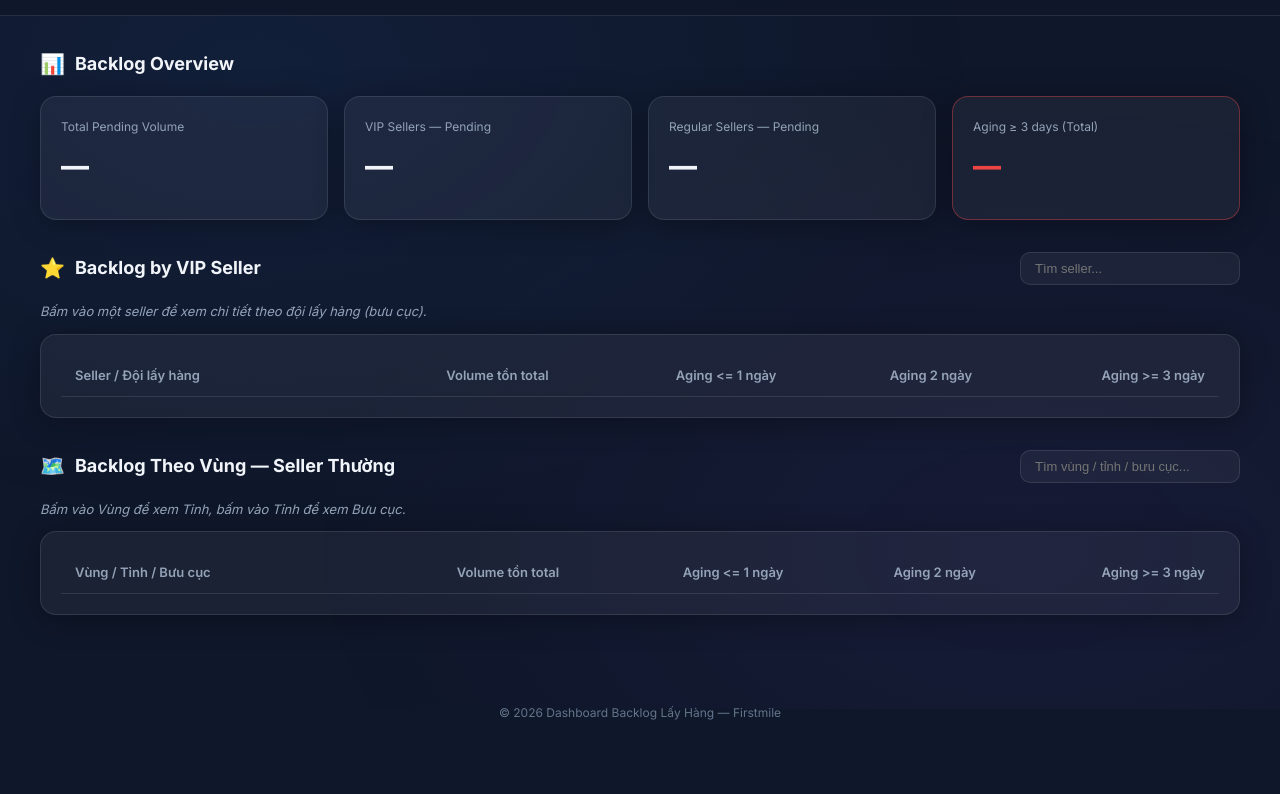
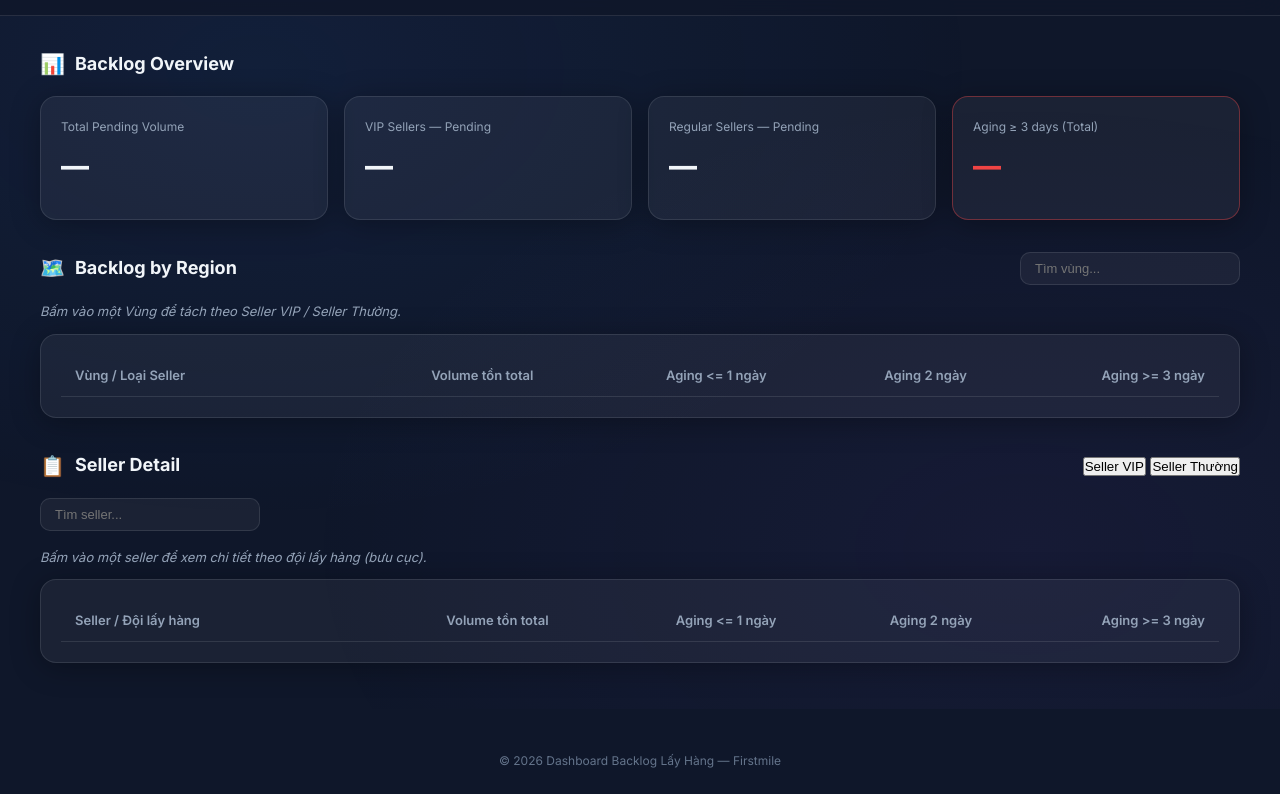
Before and after one commit to Myletuyen/Report-Pickup, a website: page index.html in a window 1280 px wide. Shown: the part 91-885 px from the top of the page. Before the commit the page ends 837 px from the top, so only its background shows below. Drawn offline with Linux system fonts and the light colour scheme; no server answers.

Commit message:
Update index.html

```diff
--- a/index.html
+++ b/index.html
@@ -83,10 +83,43 @@
             </div>
         </section>
 
-        <!-- VIP table -->
+        <!-- Region overview: Region -> Seller VIP / Seller Thường -->
         <section class="section fade-in">
             <div class="section-header">
-                <h2 class="section-title"><span class="section-icon">⭐</span> Backlog by VIP Seller</h2>
+                <h2 class="section-title"><span class="section-icon">🗺️</span> Backlog by Region</h2>
+                <input type="text" class="search-box" id="region-search" placeholder="Tìm vùng...">
+            </div>
+            <p class="hint-text">Bấm vào một Vùng để tách theo Seller VIP / Seller Thường.</p>
+            <div class="table-container">
+                <div class="table-responsive">
+                    <table class="data-table drill-table" id="region-table">
+                        <thead>
+                            <tr>
+                                <th class="col-name">Vùng / Loại Seller</th>
+                                <th>Volume tồn total</th>
+                                <th>Aging &lt;= 1 ngày</th>
+                                <th>Aging 2 ngày</th>
+                                <th>Aging &gt;= 3 ngày</th>
+                            </tr>
+                        </thead>
+                        <tbody id="region-tbody"></tbody>
+                    </table>
+                </div>
+            </div>
+        </section>
+
+        <!-- Seller detail: tabbed VIP / Thường -->
+        <section class="section fade-in">
+            <div class="section-header">
+                <h2 class="section-title"><span class="section-icon">📋</span> Seller Detail</h2>
+                <div class="tab-group" id="seller-tab-group">
+                    <button class="tab-btn active" data-tab="vip">Seller VIP</button>
+                    <button class="tab-btn" data-tab="thuong">Seller Thường</button>
+                </div>
+            </div>
+
+            <div class="tab-panel" data-panel="vip">
+                <div class="section-header">
                     <input type="text" class="search-box" id="vip-search" placeholder="Tìm seller...">
                 </div>
                 <p class="hint-text">Bấm vào một seller để xem chi tiết theo đội lấy hàng (bưu cục).</p>
@@ -106,12 +139,10 @@
                         </table>
                     </div>
                 </div>
-        </section>
+            </div>
 
-        <!-- Thuong table -->
-        <section class="section fade-in">
+            <div class="tab-panel" data-panel="thuong" style="display: none;">
                 <div class="section-header">
-                <h2 class="section-title"><span class="section-icon">🗺️</span> Backlog Theo Vùng — Seller Thường</h2>
                     <input type="text" class="search-box" id="thuong-search" placeholder="Tìm vùng / tỉnh / bưu cục...">
                 </div>
                 <p class="hint-text">Bấm vào Vùng để xem Tỉnh, bấm vào Tỉnh để xem Bưu cục.</p>
@@ -131,6 +162,7 @@
                         </table>
                     </div>
                 </div>
+            </div>
         </section>
     </main>
 
```
Lines whose indentation alone changed are shown as unchanged.
